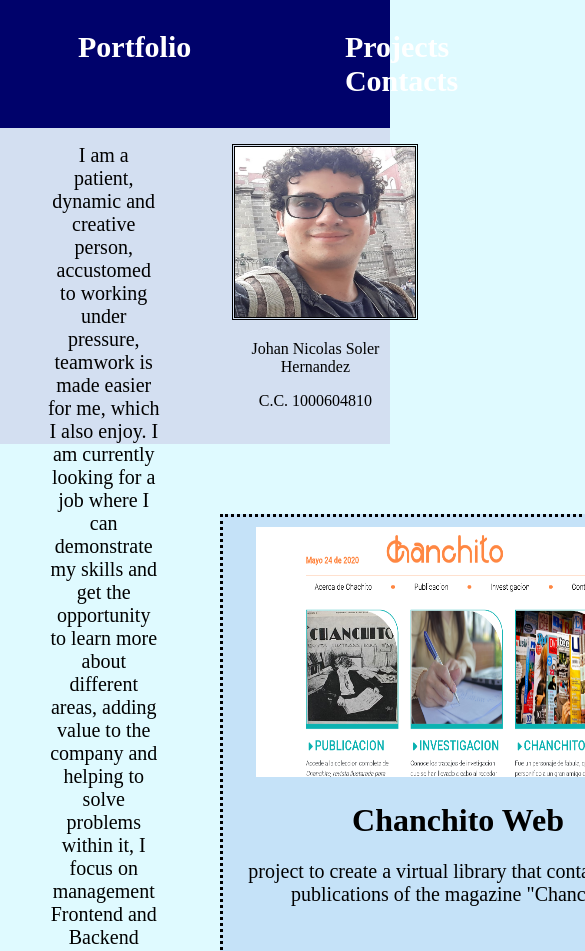
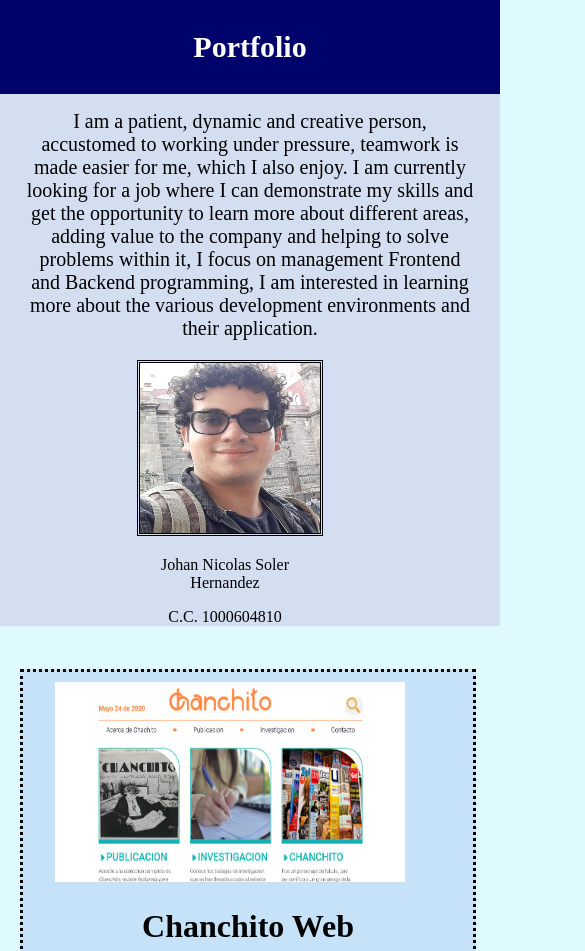
Before and after one commit to JohanSoler/Portfolio, a plain HTML site: page index.html in a window 390 px wide. Shown: the top 951 px of the page, 585 px wide, since content can reach past the window. Drawn offline with Linux system fonts and the light colour scheme.

Commit message:
Correccion del responsive

```diff
--- a/style.css
+++ b/style.css
@@ -59,7 +59,7 @@ body{
 .projects{
     display: grid;
     grid-template-columns: repeat(2, 1fr);
-    padding: 50px 50px 50px 200px;
+    padding: 2% 5% 10% 10%;
 }
 
 .card{
@@ -110,3 +110,118 @@ footer .link{
     margin-top: 25px;
     margin-left: 30%;
 }
+
+@media (max-width:1150px){
+
+    body{
+        background-color: #a2f1ff57;
+    }
+
+    .menu{
+        color: white;
+        font-weight: bold;
+        font-size: 30px;
+        padding-left: 0%;
+        display: flex;
+        width: 500px;
+        background-color: #00026b;
+    }
+
+    .menu p{
+        margin-left: auto;
+        margin-right: auto;
+    }
+
+    .text{
+        font-size: 20px;
+        width: 90%;
+        margin-left: auto;
+        margin-right: auto;
+    }
+
+    .projects{
+        display: grid;
+        grid-template-columns: repeat(1, 1fr);
+        padding: 2% 5% 0% 0%;
+        width: 500px;
+    }
+
+    .menu ul{
+        display: none;
+    }
+
+    .presentation{
+        display: block;
+        text-align: center;
+        margin-left: auto;
+        margin-right: auto;
+        height: min-content;
+        width: 500px;
+        padding-left: 0%;
+        padding-right: 0%;
+        background-color: #c4c0e279;
+    }
+
+    .text p{
+        margin-left: auto;
+        margin-right: auto;
+        margin-bottom: 20px;
+    }
+
+    .data{
+        margin-left: 0%;
+        width: 200px;
+        margin-left: 25%;
+        margin-right: auto;
+    }
+
+    footer{
+        display: block;
+        padding-left: 0px;
+        font-size: 20px;
+        height: min-content;
+        margin-top: 3%;
+        width: 500px;
+        background-color: #c4c0e279;
+        text-align: center;
+    }
+
+    footer .content{
+        margin-left: 0%;
+    }
+
+    footer .link{
+        margin-top: 25px;
+        margin-left: 0%;
+    }
+
+    .card{
+        padding: 10px 10px 10px 10px;
+        margin-left: 20px;
+        margin-top: 20px;
+        background-color: #a6c6f079;
+        width: 86%;
+        border-style: dotted;
+    }
+
+    .card img{
+        margin-left: 5%;
+        width: 350px;
+        height: 200px;
+    }
+
+    .card h1{
+        text-align: center;
+    }
+
+    .card p{
+        font-size: 20px;
+        text-align: center;
+    }
+
+    .card a{
+        font-size: 20px;
+        text-align: center;
+        margin-left: 40%;
+    }
+}
```
